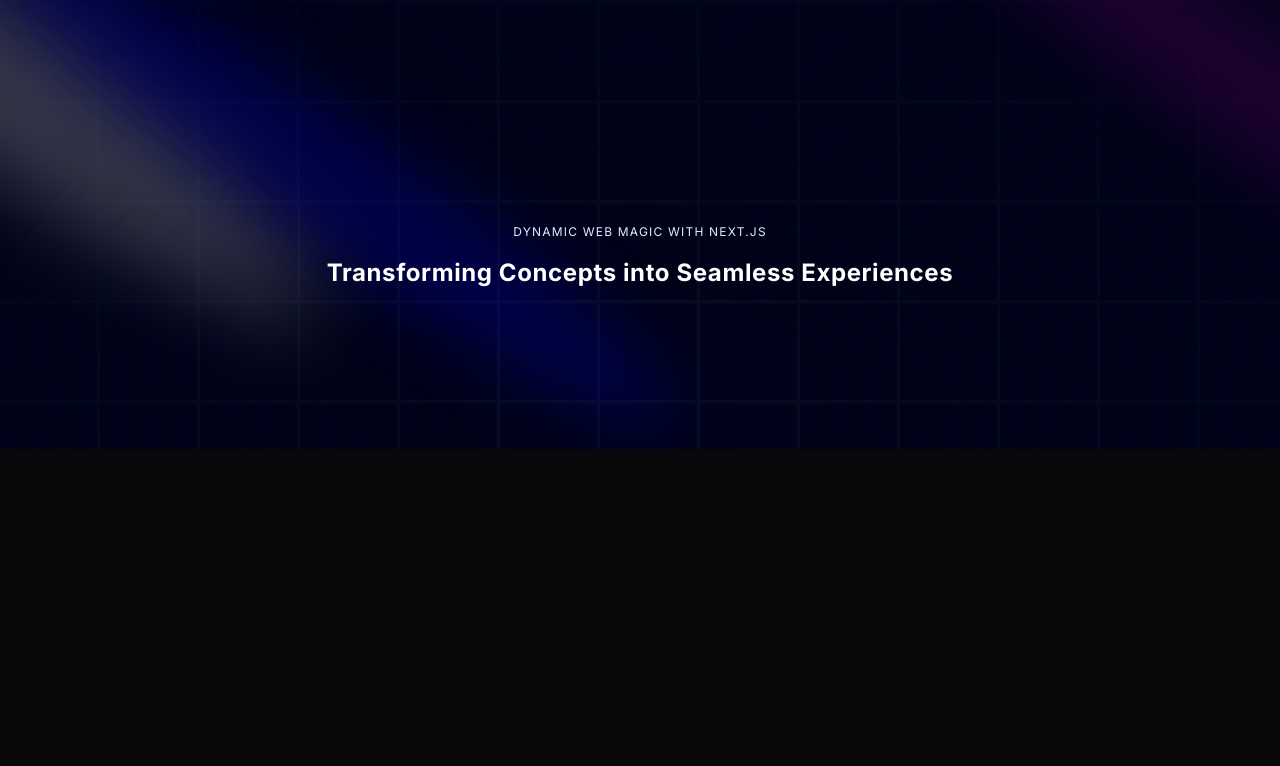
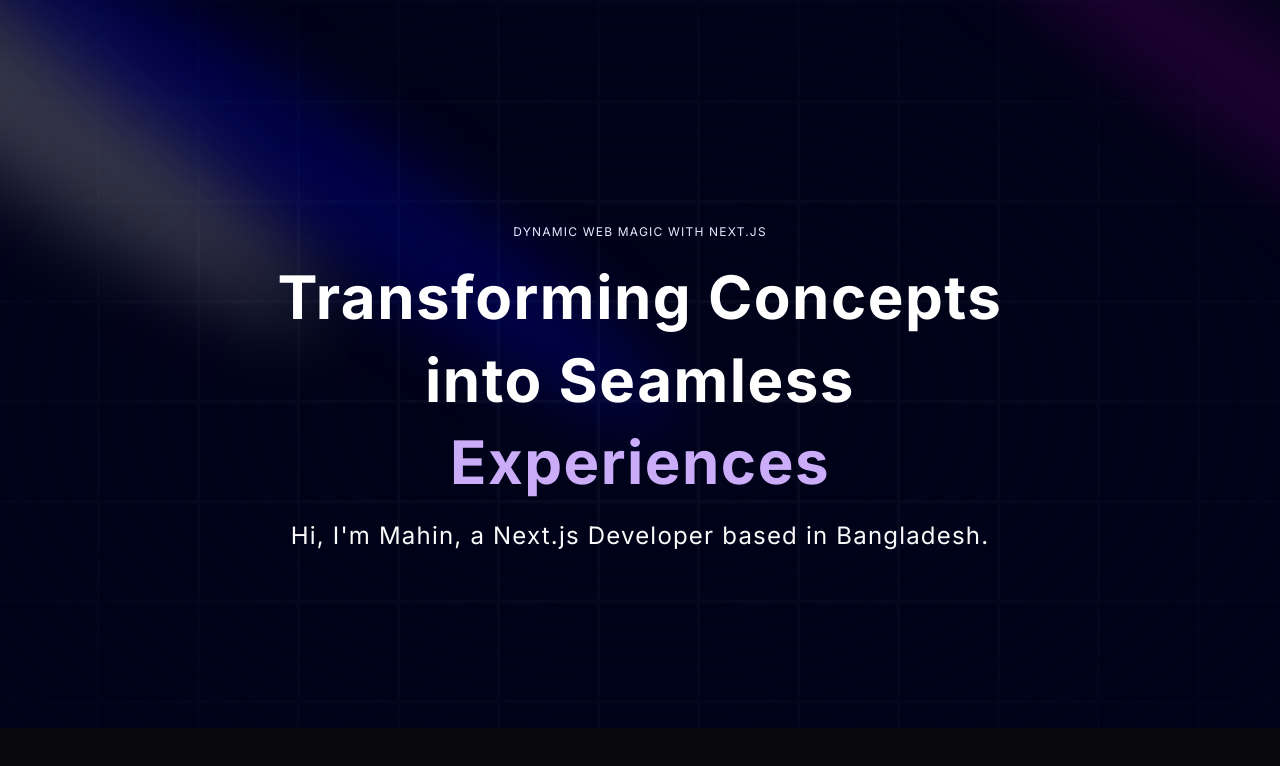
Before and after one commit to capmahin/Portfolio, a Next.js app: page / in a window 1280 px wide. Shown: the top 766 px of the page. Built offline with nearby package versions, Linux system fonts and the light colour scheme.

Commit message:
working on it

```diff
--- a/components/Hero.tsx
+++ b/components/Hero.tsx
@@ -33,6 +33,11 @@
         words='Transforming Concepts into Seamless
         Experiences'
         />
+        <p className='text-center md:tracking-wider
+        mb-4 text-sm md:text-lg lg:text-2xl'>
+           Hi, I&apos;m Mahin, a Next.js Developer based
+           in Bangladesh.
+        </p>
       </div>
     </div>
     </div>
--- a/components/ui/TextGenerateEffect.tsx
+++ b/components/ui/TextGenerateEffect.tsx
@@ -32,7 +32,7 @@
           return (
             <motion.span
               key={word + idx}
-              className="dark:text-white text-black opacity-0"
+              className={`${idx > 3 ? 'text-purple':'dark:text-white text-black'} opacity-0`}
             >
               {word}{" "}
             </motion.span>
@@ -44,8 +44,8 @@
 
   return (
     <div className={cn("font-bold", className)}>
-      <div className="mt-4">
-        <div className=" dark:text-white text-black text-2xl leading-snug tracking-wide">
+      <div className="my-4">
+        <div className=" dark:text-white text-black  leading-snug tracking-wide">
           {renderWords()}
         </div>
       </div>
```
